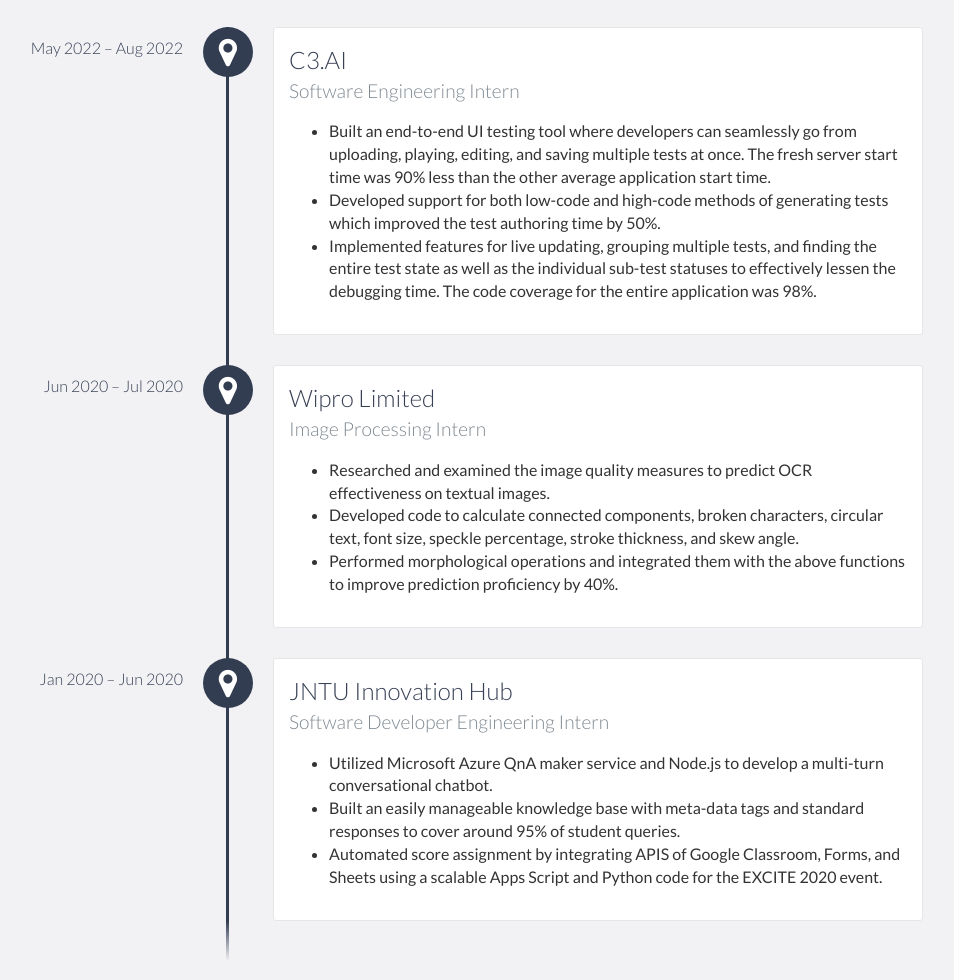
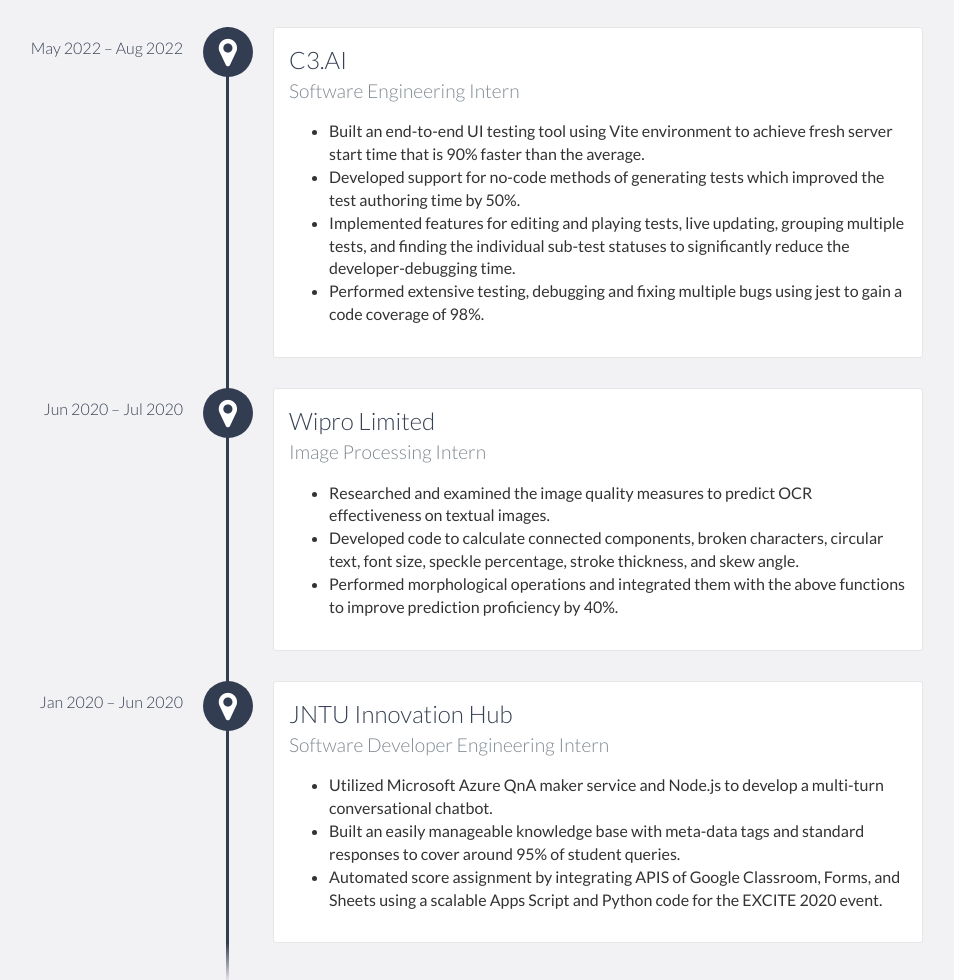
Before and after one commit to jain-muskan/jain-muskan.github.io, a plain HTML site: page index.html in a window 1280 px wide. Shown: the part 1240-2220 px from the top of the page, without its empty margins (217-1171 px from the left). Drawn offline with nearby package versions, Linux system fonts and the light colour scheme; no server answers.

Commit message:
Changed mapreduce ref

```diff
--- a/index.html
+++ b/index.html
@@ -116,9 +116,10 @@
             <h3>C3.AI</h3>
             <h4>Software Engineering Intern</h4>
             <ul>
-                <li>Built an end-to-end UI testing tool where developers can seamlessly go from uploading, playing, editing, and saving multiple tests at once. The fresh server start time was 90% less than the other average application start time.</li>
-                <li>Developed support for both low-code and high-code methods of generating tests which improved the test authoring time by 50%.</li>
-                <li>Implemented features for live updating, grouping multiple tests, and finding the entire test state as well as the individual sub-test statuses to effectively lessen the debugging time. The code coverage for the entire application was 98%.</li>
+                <li>Built an end-to-end UI testing tool using Vite environment to achieve fresh server start time that is 90% faster than the average.</li>
+                <li>Developed support for no-code methods of generating tests which improved the test authoring time by 50%.</li>
+                <li>Implemented features for editing and playing tests, live updating, grouping multiple tests, and finding the individual sub-test statuses to significantly reduce the developer-debugging time. </li>
+                <li>Performed extensive testing, debugging and fixing multiple bugs using jest to gain a code coverage of 98%.</li>
                 <!-- <li><b><i>Technologies: Kafka, Kafka Streams, Kafka Connect, Java, Grafana, Telegraf.</b></i></li> -->
             </ul>
         </div>
@@ -228,7 +229,7 @@
                         Achieved communication between processes using Remote Method Invocation Mechanism and execution of UDFs by Reflection.
                         Coded the same in pyspark to compare the final results and accomplish 100% accuracy.
                     </p>
-                    <a href="https://github.com/KlempererClassroom/project-1-muskan_parthiv" target="_blank">View Project</a>
+                    <a href="https://github.com/jain-muskan/MapReduce" target="_blank">View Project</a>
                 </div>
                     <!-- End .project-info -->
             </div>
```
